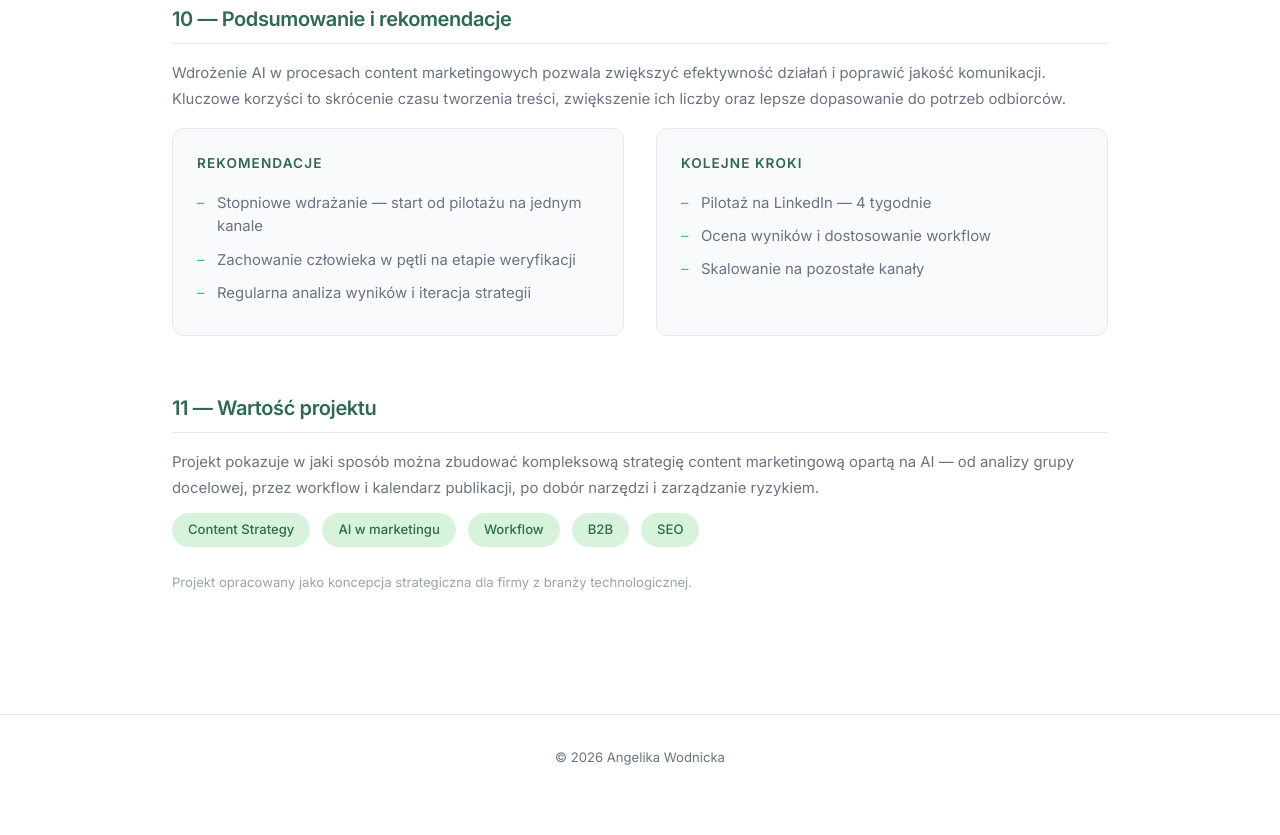
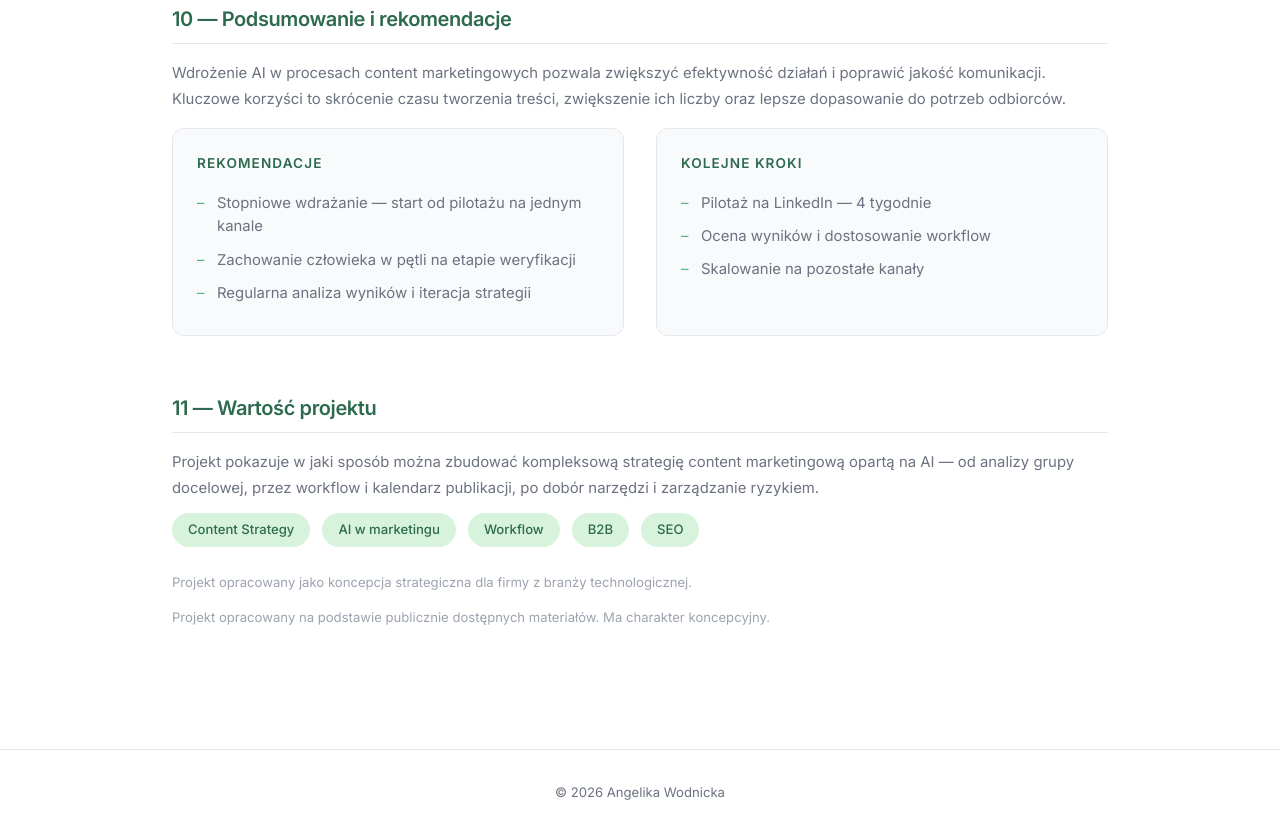
Before and after one commit to Angelika014/portfolio, a plain HTML site: page marketing-ai-b2b.html in a window 1280 px wide. Shown: the part 5142-5977 px from the top of the page. Before the commit the page ends 5942 px from the top, so only its background shows below. Drawn offline with Linux system fonts and the light colour scheme.

Commit message:
copyrwight

```diff
--- a/marketing-ai-b2b.html
+++ b/marketing-ai-b2b.html
@@ -640,6 +640,7 @@
         <span class="kpi-item">SEO</span>
       </div>
       <p style="margin-top:1.5rem;font-size:0.82rem;color:#9ca3af;">Projekt opracowany jako koncepcja strategiczna dla firmy z branży technologicznej.</p>
+      <p style="font-size:0.82rem;color:#9ca3af;">Projekt opracowany na podstawie publicznie dostępnych materiałów. Ma charakter koncepcyjny.</p>
     </div>
 
   </div>
```
